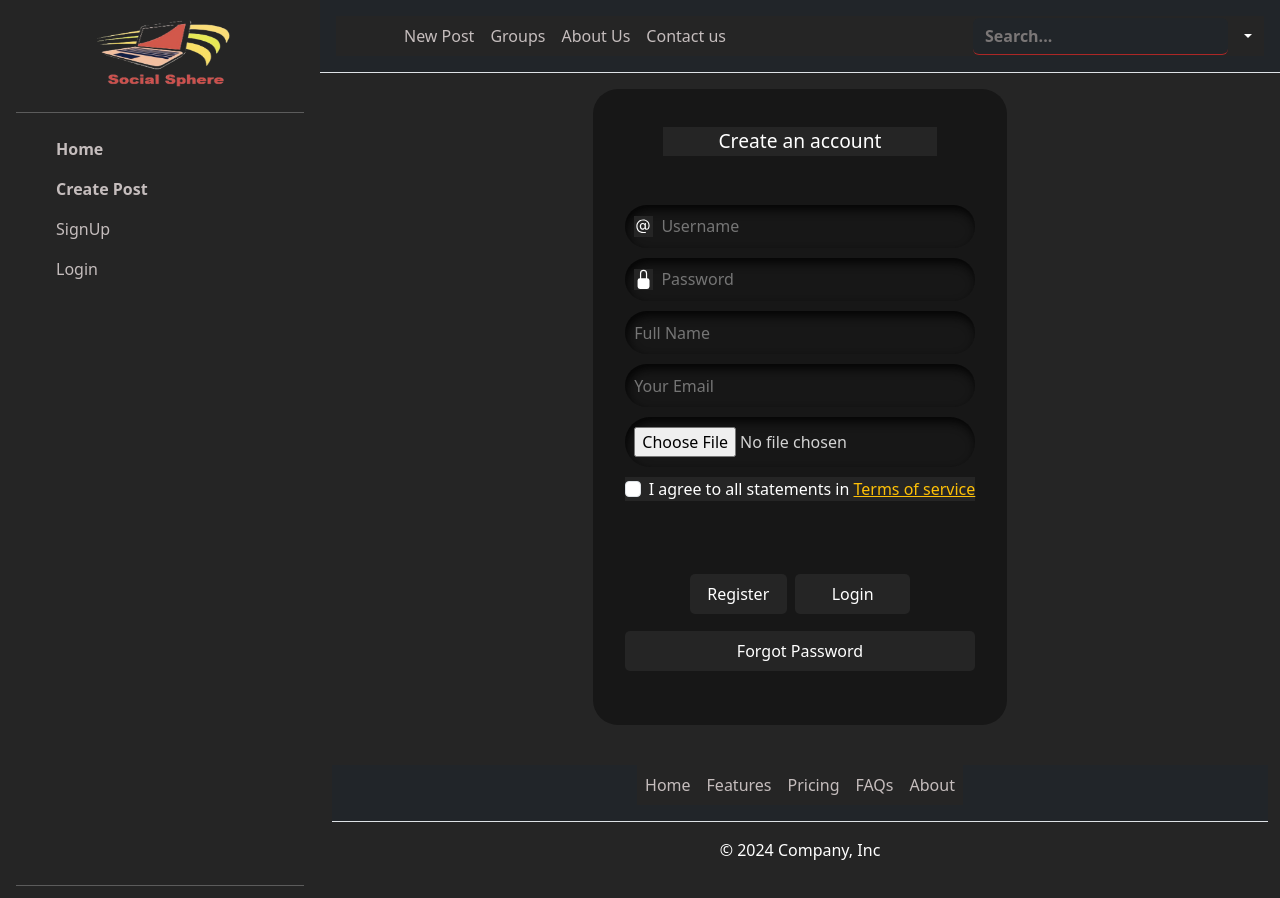
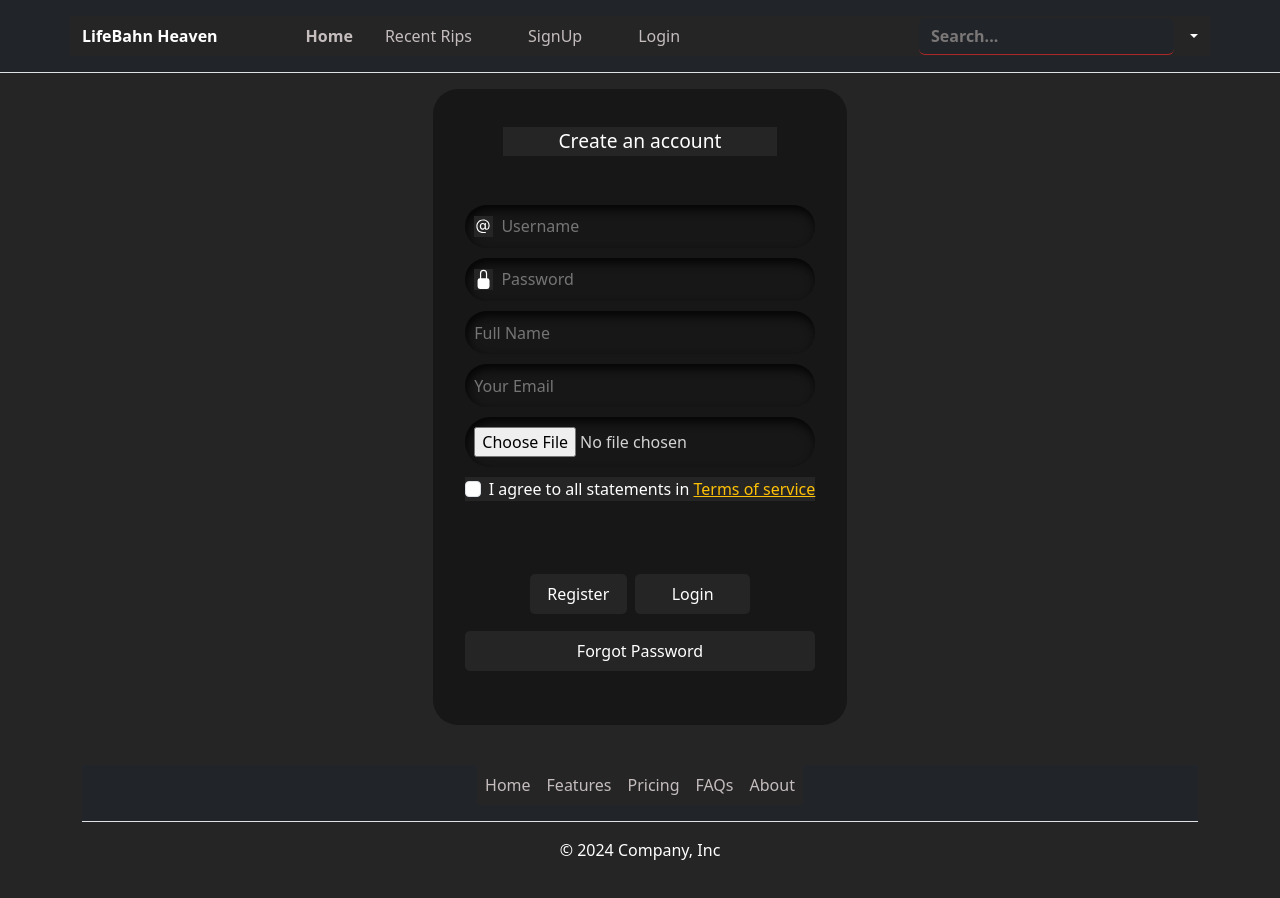
Before and after one commit to Pappu-Kr-Singh/CodePractise, a React (Vite) app in the folder Projects/social-sphere/: page /sign-up in a window 1280 px wide. Shown: the top 898 px of the page. Built offline with nearby package versions, Linux system fonts and the light colour scheme.

Commit message:
Update Header and add rip component with /rip url

```diff
--- a/Projects/social-sphere/src/App.jsx
+++ b/Projects/social-sphere/src/App.jsx
@@ -17,9 +17,9 @@ function App() {
   return (
     <PostListProvider>
       <div className="app-container">
-        <SideBar selectedTab={selectedTab} setSelectedTab={setSelectedTab} />
+        {/* <SideBar /> */}
         <div className="content">
-          <Header />
+          <Header selectedTab={selectedTab} setSelectedTab={setSelectedTab} />
 
           <Outlet />
 
--- a/Projects/social-sphere/src/components/Header.jsx
+++ b/Projects/social-sphere/src/components/Header.jsx
@@ -1,11 +1,19 @@
-import React, { useContext } from "react";
+import React, { useContext, useState, useEffect } from "react";
 import { Link, useNavigate } from "react-router-dom";
 import { AuthContext } from "../context/authContext";
 import axios from "axios";
 
-const Header = () => {
+const Header = ({ isAuthenticated }) => {
   const { currentUser, setCurrentUser } = useContext(AuthContext);
   const navigate = useNavigate();
+  const [auth, setAuth] = useState(false);
+  //const { currentUser } = useContext(AuthContext);
+
+  useEffect(() => {
+    if (isAuthenticated) {
+      setAuth(true);
+    }
+  }, []);
 
   const handleLogout = async () => {
     try {
@@ -59,8 +67,9 @@ const Header = () => {
           <div className="d-flex flex-wrap align-items-center justify-content-center justify-content-lg-start">
             <a
               href="/"
-              className="d-flex align-items-center mb-2 mb-lg-0 link-body-emphasis text-decoration-none"
+              className="d-flex align-items-center text-white fw-bold mb-2 mb-lg-0 text-decoration-none"
             >
+              LifeBahn Heaven
               <svg
                 className="bi me-2"
                 width="40"
@@ -73,26 +82,68 @@ const Header = () => {
             </a>
 
             <ul className="nav col-12 col-lg-auto me-lg-auto mb-2 justify-content-center mb-md-0">
-              <li>
-                <Link to={"/"} className="nav-link px-2 ">
-                  New Post
+              <li className="nav-item">
+                <Link
+                  to={"/"}
+                  className="nav-link  fw-bold "
+                  aria-current="page"
+                >
+                  <svg className="bi pe-none me-2" width="16" height="16">
+                    <use xlinkHref="#home"></use>
+                  </svg>
+                  Home
                 </Link>
               </li>
               <li>
-                <Link to={"/"} className="nav-link px-2 ">
+                <Link to={"/"} className="nav-link px-3">
+                  Recent Rips
+                </Link>
+              </li>
+              {!currentUser ? (
+                <>
+                  <li className="nav-item">
+                    <Link to={"/sign-up"} className="nav-link ">
+                      <svg className="bi pe-none me-2" width="16" height="16">
+                        <use xlinkHref="#table"></use>
+                      </svg>
+                      SignUp
+                    </Link>
+                  </li>
+                  <li className="nav-item">
+                    <Link to={"/login"} className="nav-link ">
+                      <svg className="bi pe-none me-2" width="16" height="16">
+                        <use xlinkHref="#grid"></use>
+                      </svg>
+                      Login
+                    </Link>
+                  </li>
+                </>
+              ) : (
+                <li className="nav-item">
+                  <Link to={"/create-post"} className="nav-link fw-bold  ">
+                    <svg className="bi pe-none me-2" width="16" height="16">
+                      <use xlinkHref="#speedometer2"></use>
+                    </svg>
+                    Create Post
+                  </Link>
+                </li>
+              )}
+
+              {/* <li>
+                <Link to={"/"} className="nav-link px-3 ">
                   Groups
                 </Link>
               </li>
               <li>
-                <Link to={"/about-us"} className="nav-link px-2 ">
+                <Link to={"/about-us"} className="nav-link px-3 ">
                   About Us
                 </Link>
               </li>
               <li>
-                <Link to={"/contact-us"} className="nav-link px-2 ">
+                <Link to={"/contact-us"} className="nav-link px-3 ">
                   Contact us
                 </Link>
-              </li>
+              </li>*/}
             </ul>
 
             <form
--- /dev/null
+++ b/Projects/social-sphere/src/components/Rip.jsx
@@ -0,0 +1,67 @@
+import React from "react";
+import "./style.css";
+
+function Rip() {
+  return (
+    <>
+      <div className="container mt-5">
+        <div className="card bg-dark text-light p-4">
+          <div className="row">
+            <div className="col-md-3">
+              <img
+                src="https://images.findagrave.com/photos/2022/211/1075_2e6825ad-43c5-41a5-a9c8-98259092e3b4.webp?size=photos250"
+                alt="George Washington"
+                className="img-fluid"
+              />
+            </div>
+            <div className="col-md-9">
+              <h1 className="card-title">George Washington</h1>
+              <div className="card-body">
+                <p>
+                  <strong>Birth:</strong> 22 Feb 1732
+                </p>
+                <p>
+                  <strong>Location:</strong> Colonial Beach, Westmoreland
+                  County, Virginia, USA
+                </p>
+                <p>
+                  <strong>Death:</strong> 14 Dec 1799 (aged 67)
+                </p>
+                <p>
+                  <strong>Location:</strong> Mount Vernon, Fairfax County,
+                  Virginia, USA
+                </p>
+                <p>
+                  <strong>Burial:</strong>{" "}
+                  <a href="#" className="text-decoration-none">
+                    Mount Vernon Estate
+                  </a>
+                </p>
+                <p>
+                  <strong>Plot:</strong> Mount Vernon, New Tomb
+                </p>
+                <p>
+                  <strong>Memorial ID:</strong> 1075 •{" "}
+                  <a href="#" className="text-decoration-none">
+                    View Source
+                  </a>
+                </p>
+              </div>
+            </div>
+          </div>
+        </div>
+      </div>
+
+      <section className="bg-slate-500" style={{ marginTop: "30px" }}>
+        <div className="container">
+          <div className="row">
+            <div className="col-md-6 text-end">Photos</div>
+            <div className="col-md-6">Flowers</div>
+          </div>
+        </div>
+      </section>
+    </>
+  );
+}
+
+export default Rip;
--- /dev/null
+++ b/Projects/social-sphere/src/components/style.css
@@ -0,0 +1,34 @@
+* {
+  margin: 0;
+  padding: 0;
+  box-sizing: border-box;
+}
+body {
+  width: 100%;
+}
+.card {
+  width: 100%;
+  border-radius: 10px;
+  background-color: #3a3a3a;
+}
+
+.card-title {
+  font-size: 2.5rem;
+}
+
+.card-body {
+  font-size: 1.1rem;
+}
+
+.img-fluid {
+  border-radius: 5px;
+}
+
+a {
+  color: #ffc107; /* Bootstrap warning color */
+}
+
+a:hover {
+  color: #ffdf7e;
+  text-decoration: underline;
+}
--- a/Projects/social-sphere/src/main.jsx
+++ b/Projects/social-sphere/src/main.jsx
@@ -12,6 +12,8 @@ import AboutUs from "./components/AboutUs.jsx";
 import Contact from "./components/Contact.jsx";
 import UpdatePost from "./components/UpdatePost.jsx";
 import UpdateAccountDetails from "./components/UpdateAccountDetails.jsx";
+import Rip from "./components/Rip.jsx";
+import "bootstrap/dist/css/bootstrap.min.css";
 
 const router = createBrowserRouter([
   {
@@ -23,6 +25,7 @@ const router = createBrowserRouter([
       { path: "/login", element: <Login /> },
       { path: "/profile", element: <Profile /> },
       { path: "/about-us", element: <AboutUs /> },
+      { path: "/rip", element: <Rip /> },
       { path: "/contact-us", element: <Contact /> },
       { path: "/profile/update-post", element: <UpdatePost /> },
       { path: "/create-post", element: <CreatePost /> },
```
